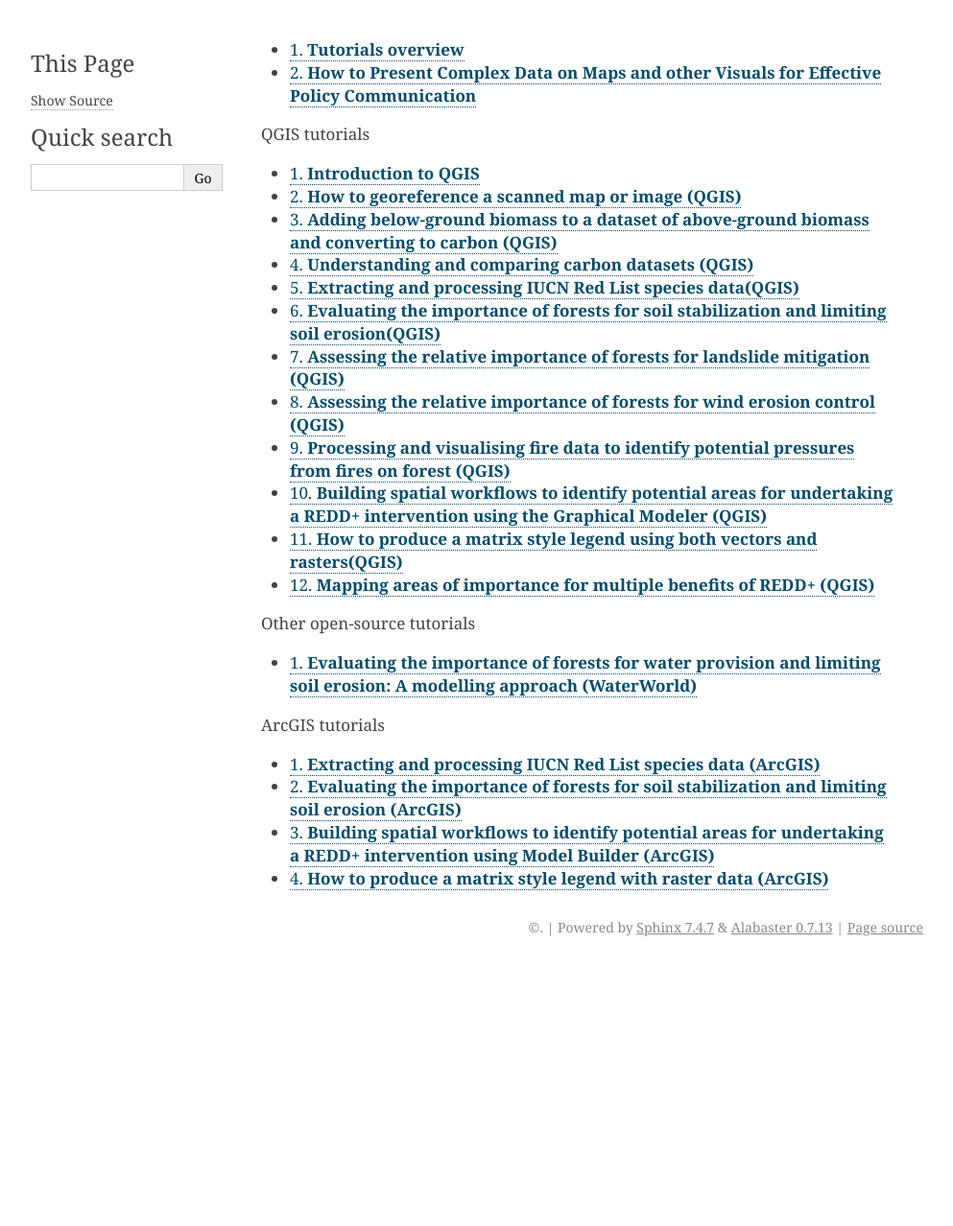
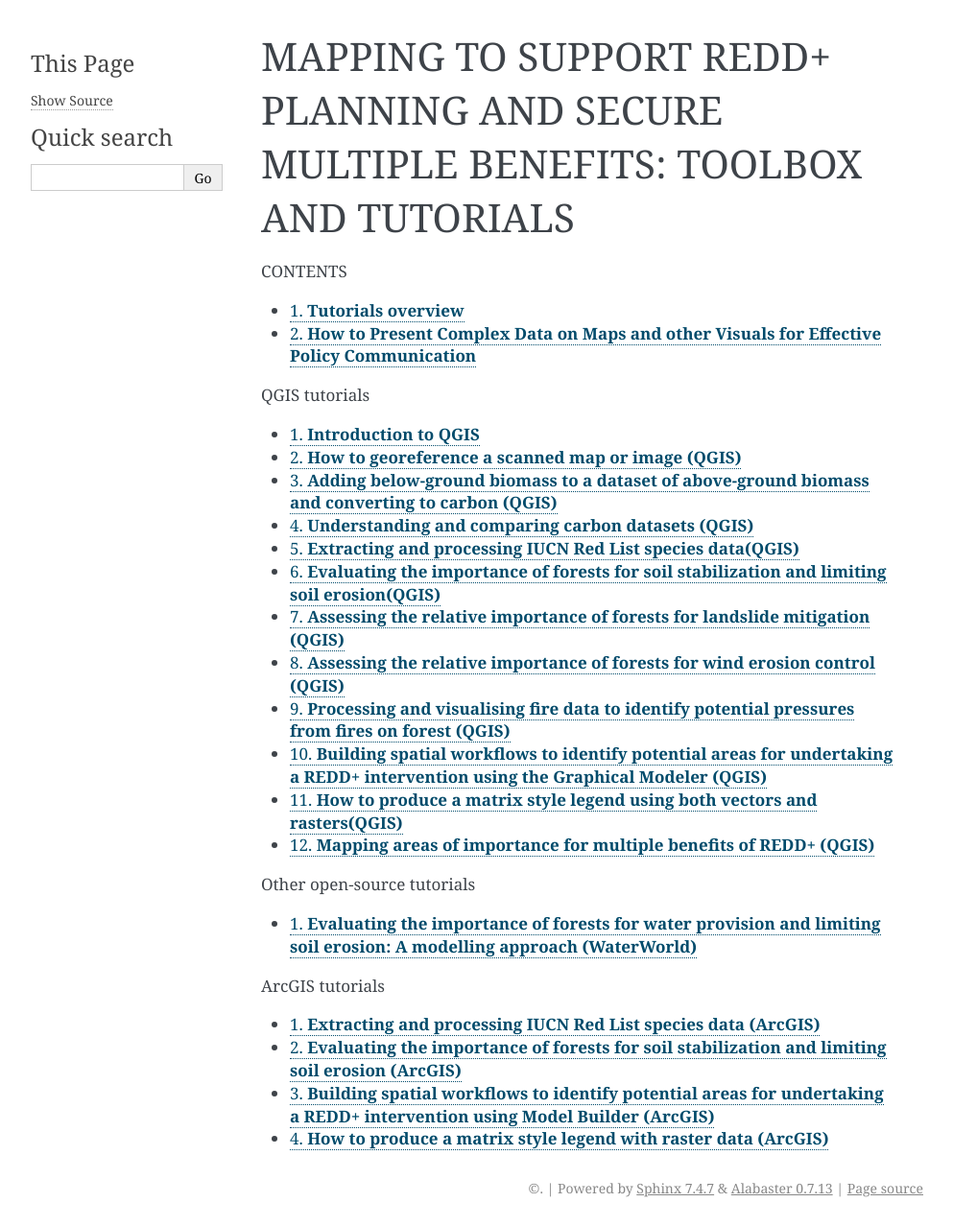
Before and after one commit to corinnar/GIS_tutorials, a Sphinx documentation site: the page built from docs/source/index.rst, in a window 1280 px wide. Shown: the whole page at 96% size, without its empty margins (148-1141 px from the left). Built offline with Sphinx 7.4.7, drawn with Linux system fonts in a browser that asks for light colours; pages that are not in the unit, such as notebooks, are missing from menus; before the commit the page ends 1006 px from its top, so only the background shows below that.

Commit message:
Update index.rst

```diff
--- a/docs/source/index.rst
+++ b/docs/source/index.rst
@@ -1,5 +1,10 @@
+--------------------------------------------------------------------------------------
+MAPPING TO SUPPORT REDD+ PLANNING AND SECURE MULTIPLE BENEFITS: TOOLBOX AND TUTORIALS
+--------------------------------------------------------------------------------------
+
 .. toctree::
    :numbered:
+   :caption: CONTENTS
    :maxdepth: 1
 
    GIS_TOOLS_PAGE
```
